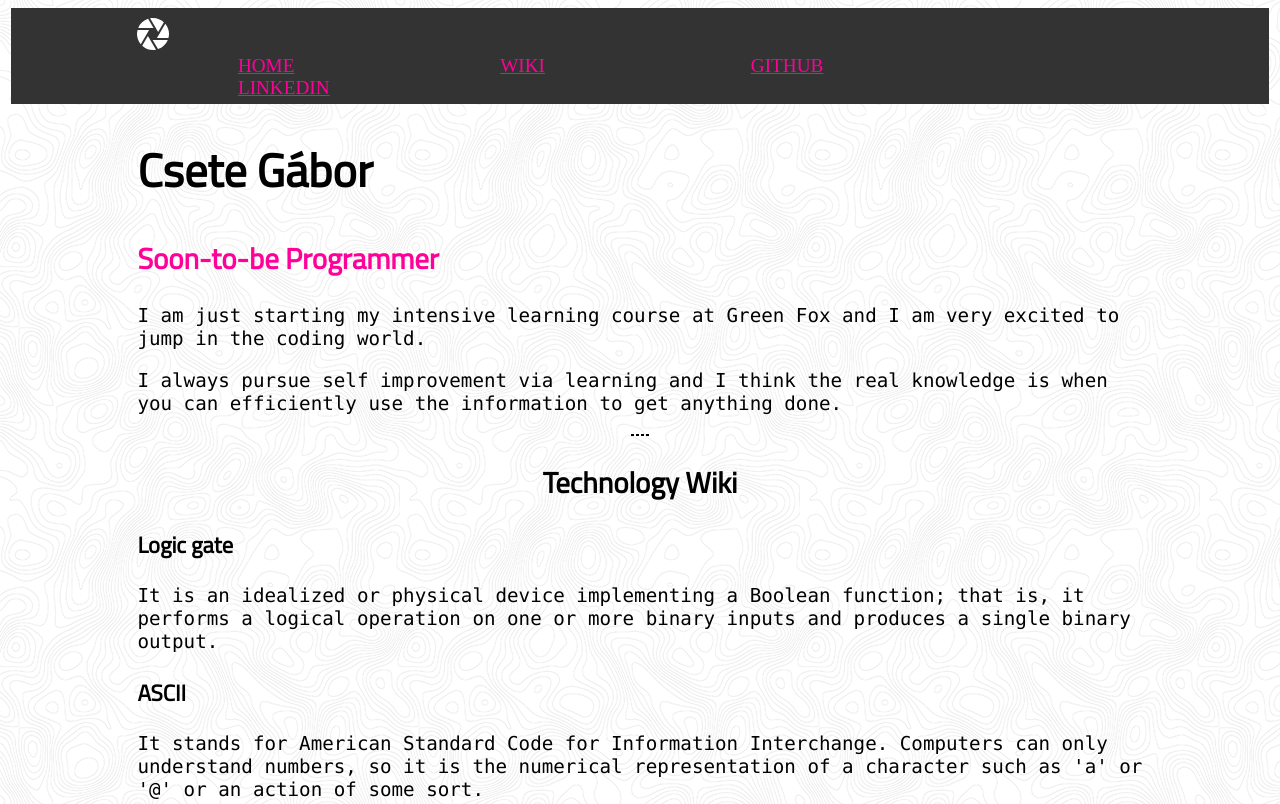
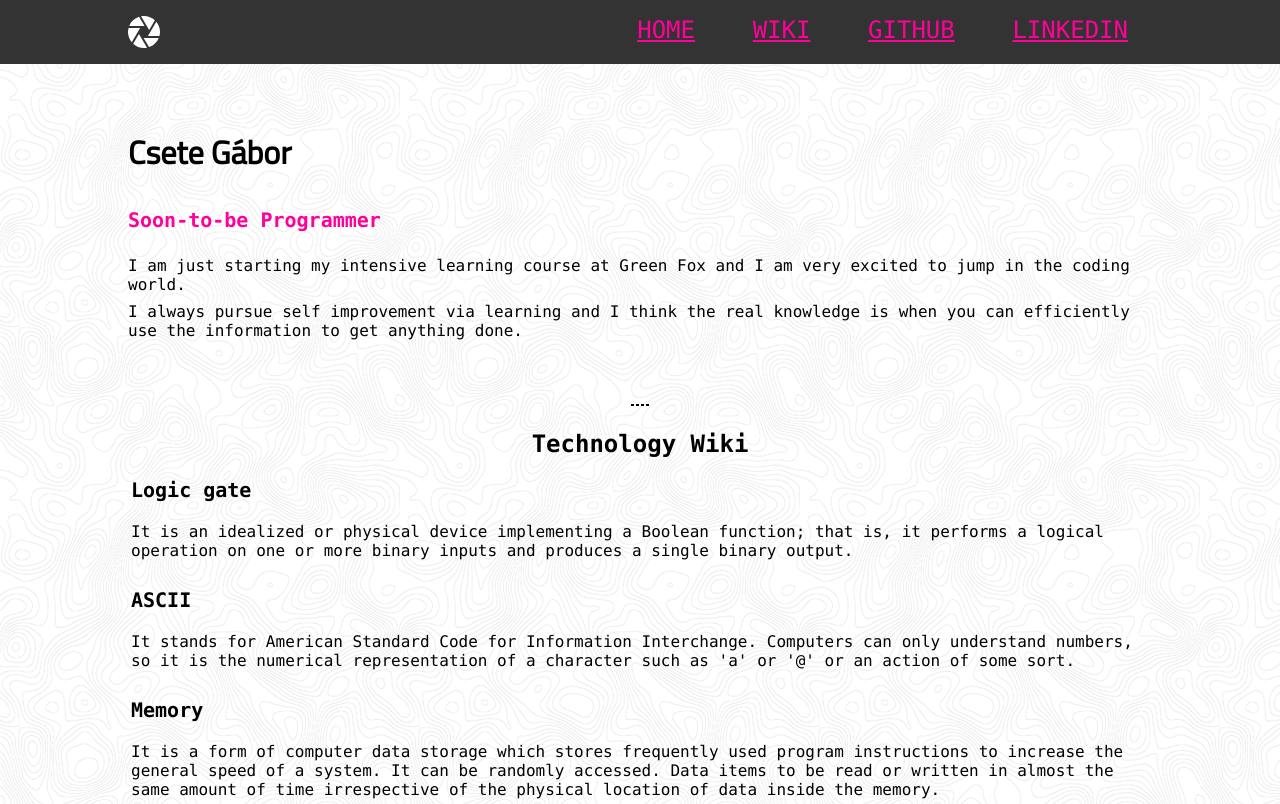
Before and after one commit to gbr88/myFirstWebsite, a plain HTML site: page index.html in a window 1280 px wide. Shown: the top 804 px of the page. Drawn offline with Linux system fonts and the light colour scheme.

Commit message:
homeworkupdate

```diff
--- a/index.html
+++ b/index.html
@@ -14,26 +14,23 @@
 
 <body>
 
-    <div id="navigation">
-
-      <img src="assets/logo.svg" alt="logo">
-      <nav>
-        <a href="#navigation">home</a>
-        <a href="#wiki">wiki</a>
-        <a href="https://github.com" target="_blank">github</a>
-      <a href="https://www.linkedin.com" target="_blank">linkedin</a>
+  <nav class="head-nav">
+    <img src="assets/logo.svg" alt="logo" class="nav-icon">
+    <div class="nav-links">
+      <a href="#navigation" class="nav-link">home</a>
+      <a href="#wiki" class="nav-link">wiki</a>
+      <a href="https://github.com" target="_blank" class="nav-link">github</a>
+      <a href="https://www.linkedin.com" target="_blank" class="nav-link">linkedin</a>
   </nav>
 
-    </div>
-
-    <div id="intro">
+  <main id="intro">
 
     <h1>Csete Gábor</h1>
     <h2>Soon-to-be Programmer</h2>
     <p>I am just starting my intensive learning course at Green Fox and I am very excited to jump in the coding world.</p>
     <p>I always pursue self improvement via learning and I think the real knowledge is when you can efficiently use the information to get anything done.</p>
 
-    </div>
+  </main>
 
   <hr>
 
@@ -42,22 +39,32 @@
     <h2 id="wtitle">Technology Wiki</h2>
 
     <h3>Logic gate</h3>
-      <p>It is an idealized or physical device implementing a Boolean function; that is, it performs a logical operation on one or more binary inputs and produces a single binary output.</p>
+    <p>It is an idealized or physical device implementing a Boolean function; that is, it performs a logical operation
+      on one or more binary inputs and produces a single binary output.</p>
 
     <h3>ASCII</h3>
-      <p>It stands for American Standard Code for Information Interchange. Computers can only understand numbers, so it is the numerical representation of a character such as 'a' or '@' or an action of some sort.</p>
+    <p>It stands for American Standard Code for Information Interchange. Computers can only understand numbers, so it
+      is the numerical representation of a character such as 'a' or '@' or an action of some sort.</p>
 
     <h3>Memory</h3>
-      <p>It is a form of computer data storage which stores frequently used program instructions to increase the general speed of a system. It can be randomly accessed. Data items to be read or written in almost the same amount of time irrespective of the physical location of data inside the memory.</p>
+    <p>It is a form of computer data storage which stores frequently used program instructions to increase the general
+      speed of a system. It can be randomly accessed. Data items to be read or written in almost the same amount of
+      time irrespective of the physical location of data inside the memory.</p>
 
     <h3>Programming language</h3>
-      <p>A formal language that specifies a set of instructions that can be used to produce various kinds of output. They generally consist of instructions for a computer and can be used to create programs that implement specific algorithms.</p>
+    <p>A formal language that specifies a set of instructions that can be used to produce various kinds of output.
+      They generally consist of instructions for a computer and can be used to create programs that implement specific
+      algorithms.</p>
 
     <h3>DNS</h3>
-      <p>A hierarchical decentralized naming system for computers, services, or other resources connected to the Internet or a private network. It associates various information with domain names assigned to each of the participating entities.</p>
+    <p>A hierarchical decentralized naming system for computers, services, or other resources connected to the
+      Internet or a private network. It associates various information with domain names assigned to each of the
+      participating entities.</p>
 
     <h3>HTTP</h3>
-      <p>An application protocol for distributed, collaborative, and hypermedia information systems. It is the foundation of data communication for the World Wide Web. It is the standard protocol to exchange or transfer hypertext.</p>
+    <p>An application protocol for distributed, collaborative, and hypermedia information systems. It is the
+      foundation of data communication for the World Wide Web. It is the standard protocol to exchange or transfer
+      hypertext.</p>
 
   </div>
 
--- a/styles.css
+++ b/styles.css
@@ -1,48 +1,68 @@
+*,html{
+  padding: 0;
+  margin: 0;
+  font-size: 16px;
+  font-family: consolas;
+}
+
 body {
   background-image: url(assets/background.png);
   justify-content: center;
-  font-size: 120%;
 }
 
-#navigation {
+.head-nav {
   background-color: #333333;
-  padding: 10px 10% 5px 10%;
-  margin: 3px;
   text-transform: uppercase;
+  height: 64px;
+  margin-bottom: 32px;
+}
+
+.head-nav .nav-links {
+  margin: 1em 10% 1em 0;
+  float: right;
+}
+
+.nav-link {
+  font-size: 24px;
+  margin: 1em;
+}
+.head-nav .nav-icon {
+  float: left;
+  margin-left: 10%;
+  margin-top: 16px
 }
 
 a {
   color: #ff0099;
-  padding: 10%;
 }
 
-p {
-  font-family: consolas;
+
+#intro {
+  padding: 32px 10%;
 }
 
-#intro {
-  padding: 0px 10%;
-  margin: 3px;
-}
-
-h1, h2, h3 {
+#intro h1{
+  font-size: 32px;
+  margin-bottom: 32px;
   font-family: 'Titillium Web', sans-serif;
-}
-
-h1 {
-  font-size: 240%;
 }
 
 #intro h2 {
   color: #FF0099;
+  font-size: 20px;
+  padding-bottom: 24px;
+}
+p {
+  margin-bottom: 8px
 }
 
 hr {
   display: block;
-  margin: auto;
+  margin: 24px auto;
   border-style: dashed;
   border-width: 1px;
   width: 16px;
+
 }
 
 #wiki {
@@ -50,6 +70,14 @@ hr {
   margin: 3px;
 }
 
+#wiki h2 {
+  font-size: 24px;
+}
+#wiki h3 {
+  font-size: 20px;
+  padding: 20px 0;
+}
+
 #wtitle {
   text-align: center;
 }
```
Lines whose indentation alone changed are shown as unchanged.
